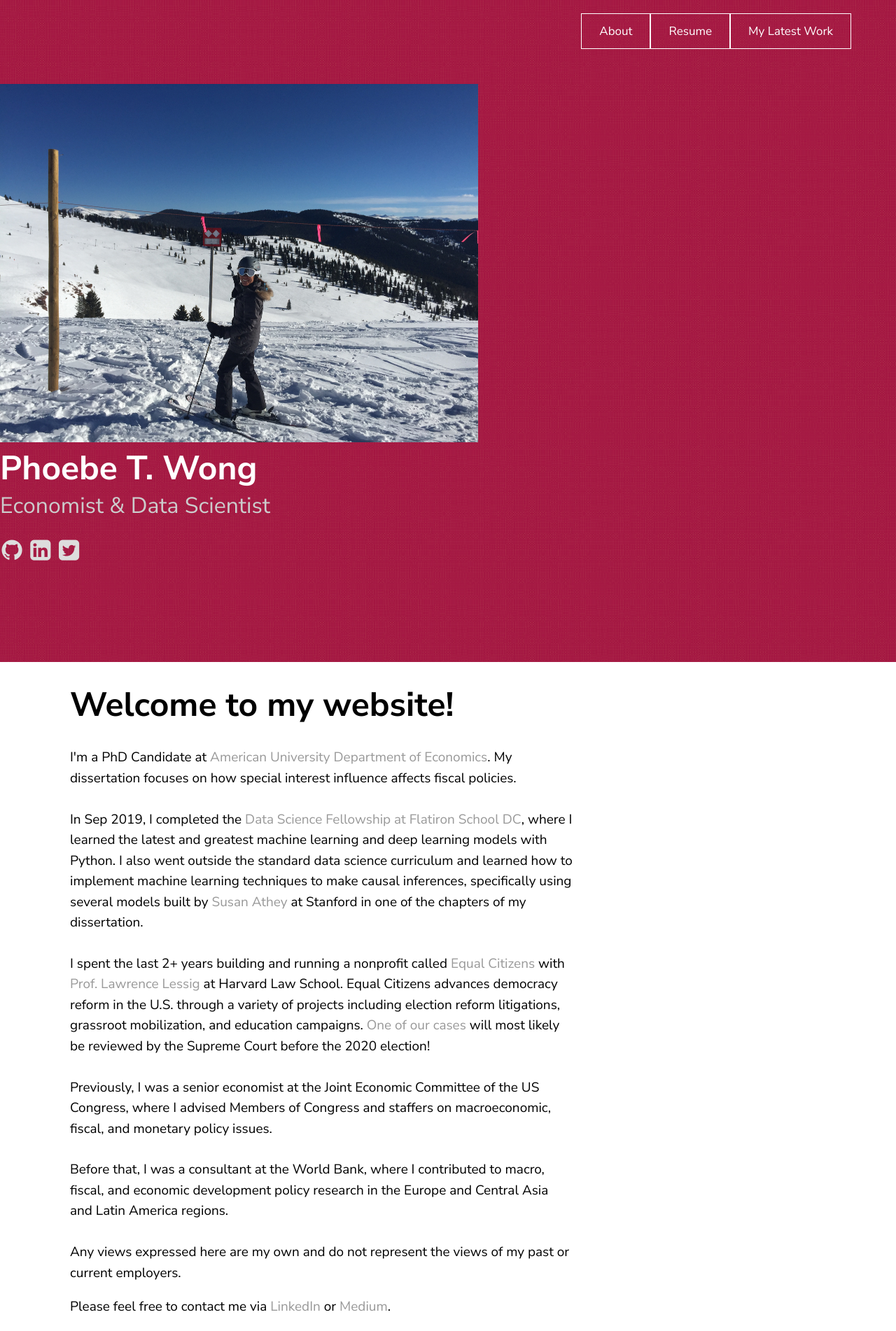
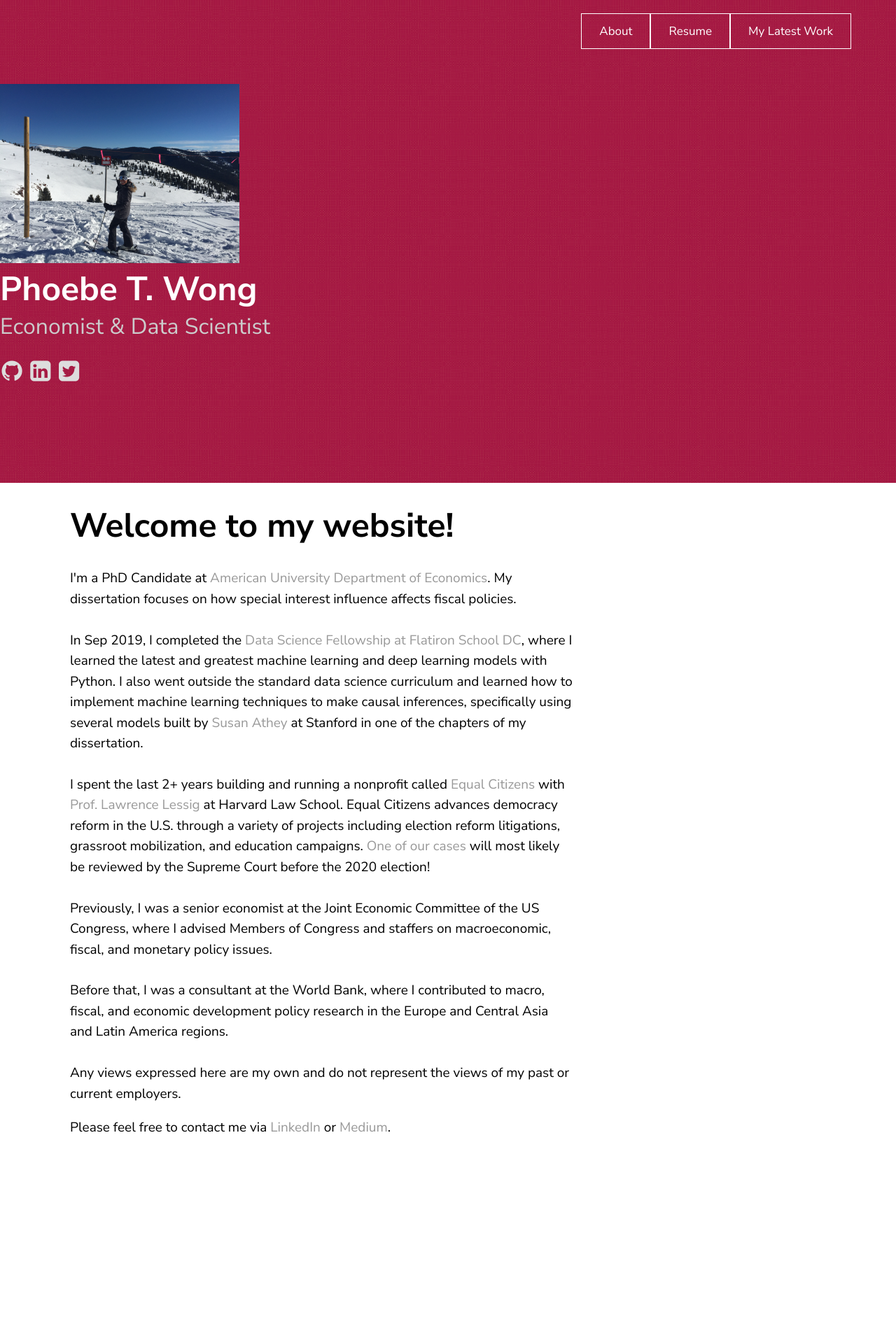
Before and after one commit to phoebetwong/phoebetwong.github.io, a Jekyll site: the page built from index.html, in a window 1280 px wide. Shown: the whole page at 70% size. Built offline with Jekyll 4.4.1, drawn with Linux system fonts in a browser that asks for light colours; a script that is not in the unit is left out; after the commit the page ends 1646 px from its top, so only the background shows below that.

Commit message:
Big picture looked squeezed on my phone.  Shrinking image

```diff
--- a/_includes/page_header.html
+++ b/_includes/page_header.html
@@ -1,6 +1,6 @@
 
 <div class="centered">
-		<img src="assets/portfolio2.jpg" alt="Portfolio Picture"  height="512" width="683" class="wdn-stretch rounded-corners">
+		<img src="assets/portfolio2.jpg" alt="Portfolio Picture"  height="256" width="342" class="wdn-stretch rounded-corners">
 		<h1>{{ site.texture.title }}</h1>
 		<h2>{{ site.texture.tagline }}</h2>
 		<ul class="social">
```
